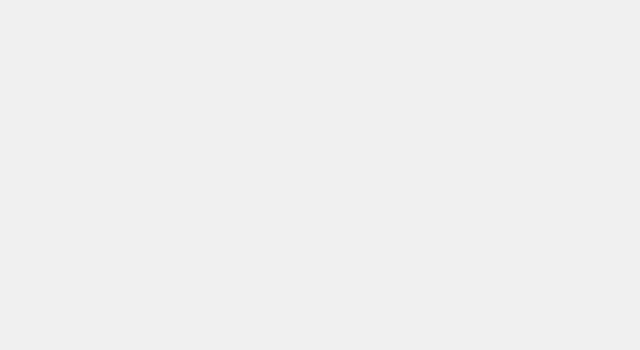
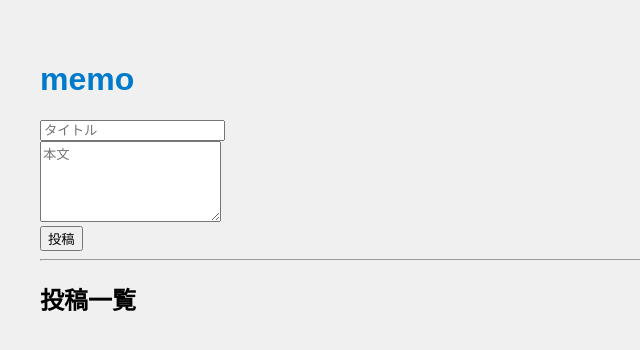
Before and after one commit to Weakest989/my_site, a plain HTML site: page index.html in a window 1280 px wide. Shown: the whole page, without its empty margins (0-640 px from the left). Drawn offline with Linux system fonts and the light colour scheme.

Commit message:
Update index.html
I've made it possible to upload my notes.

```diff
--- a/index.html
+++ b/index.html
@@ -2,10 +2,22 @@
 <html lang="ja">
 <head>
   <meta charset="UTF-8">
-  <title>My Site</title>
+  <title>my site</title>
   <link rel="stylesheet" href="style.css">
 </head>
 <body>
+  <h1>memo</h1>
+  <form id="postForm">
+    <input type="text" id="title" placeholder="タイトル" required><br>
+    <textarea id="content" placeholder="本文" rows="5" required></textarea><br>
+    <button type="submit">投稿</button>
+  </form>
 
+  <hr>
+
+  <h2>投稿一覧</h2>
+  <div id="posts"></div>
+
+  <script src="script.js"></script>
 </body>
 </html>
```
